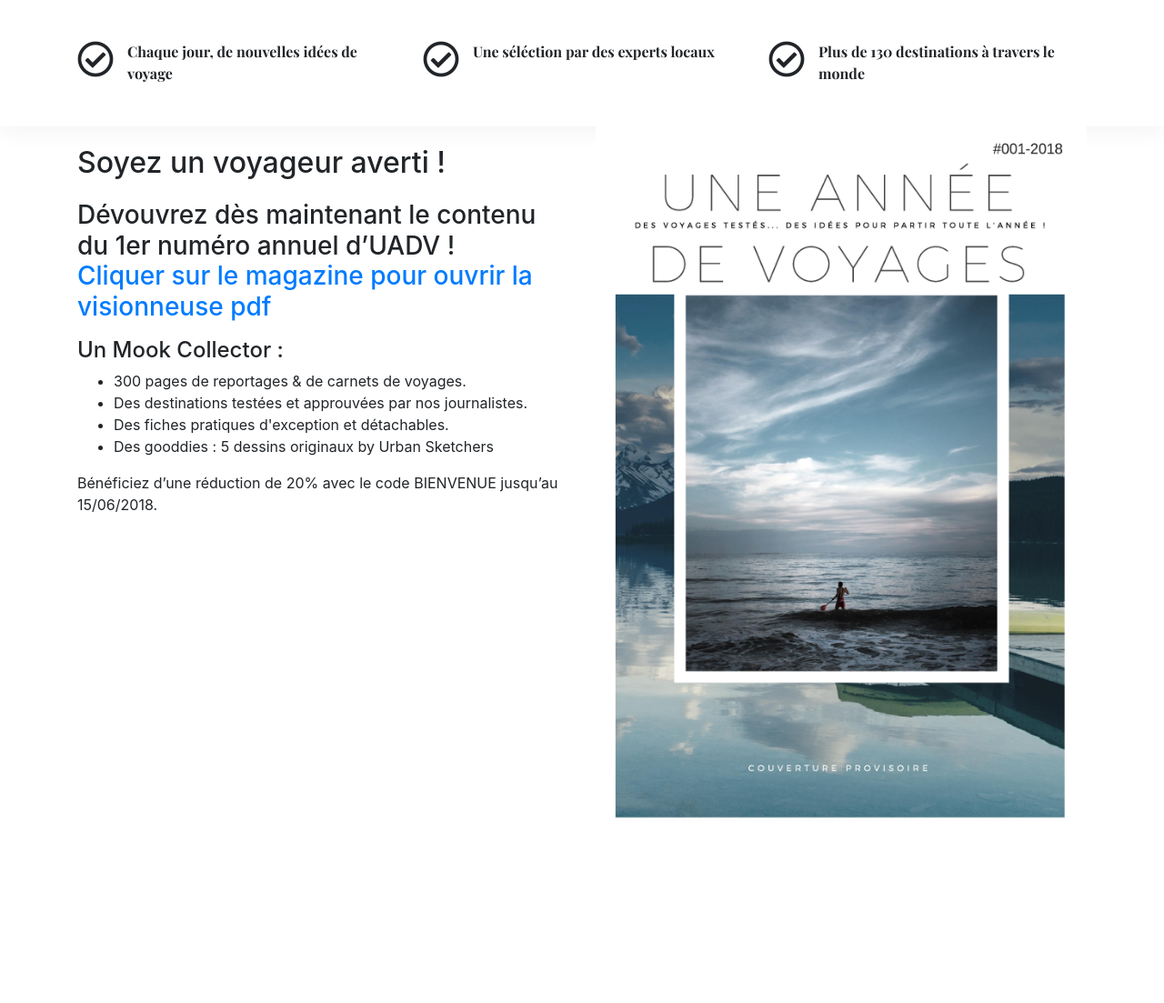
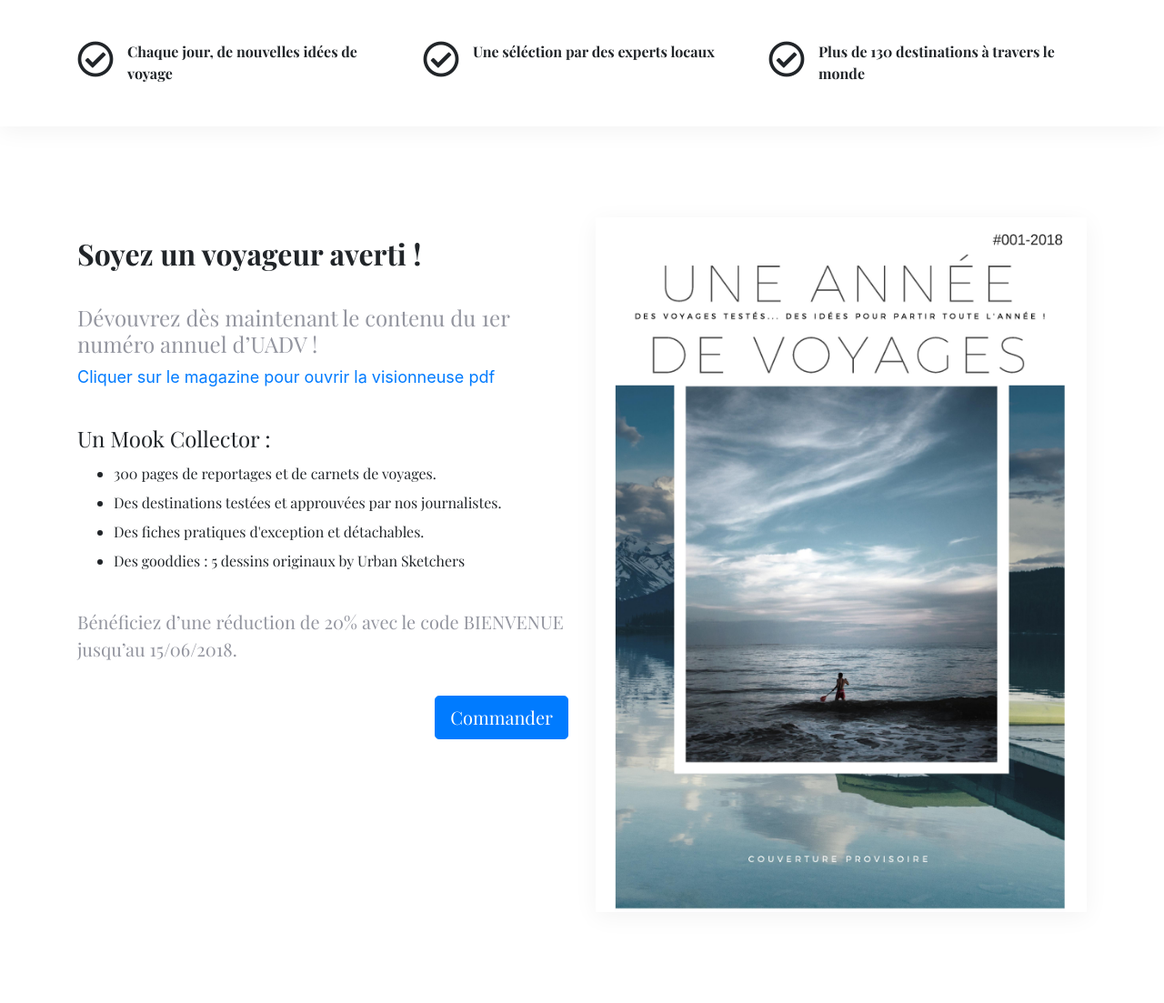
Before and after one commit to AmauryFaveriel/SIPerfectSite-grp11, a PHP site: page / in a window 1280 px wide. Shown: the part 793-1896 px from the top of the page at 91% size. Before the commit the page ends 1693 px from the top, so only its background shows below. Run offline with PHP 8.4, Linux system fonts and the light colour scheme.

Commit message:
update magazine

```diff
--- a/assets/css/scss/components/_homepage.scss
+++ b/assets/css/scss/components/_homepage.scss
@@ -50,15 +50,57 @@
     }
 
     .magazine{
+        padding: 100px 0;
+
         .magazine-text{
+            .title-magazine{
+                @include font-bold;
+                font-size: 32px;
+            }
 
+            .subtitle-magazine{
+                @include font-regular;
+                color: #93959f;
+                font-size: 24px;
+                padding-top: 15px;
+            }
+
+            .link-magazine{
+                font-size: 18px;
+                margin: 10px 0;
+            }
+
+            .list-title-magazine{
+                @include font-regular;
+                margin-top: 40px;
+                margin-bottom: 8px;
+            }
+
+            .list-items-magazine > li{
+                @include font-regular;
+                padding: 4px 0;
+            }
+
+            .reduction-magazine{
+                @include font-regular;
+                color: #93959f;
+                font-size: 20px;
+                padding: 20px 0;
+            }
+
+            .buy-magazine{
+                .btn{
+                    @include font-regular;
+                }
+            }
         }
+    }
 
         .magazine-photo{
             img{
                 max-width: 100%;
                 height: auto;
+                box-shadow: 0px 5px 25px 0px rgba(0,0,0,0.05);
             }
         }
-    }
 }
--- a/index.html
+++ b/index.html
@@ -102,23 +102,24 @@
                             Dévouvrez dès maintenant le contenu
                             du 1er numéro annuel d’UADV !
                             <br>
-                            <a href="#">
-                                Cliquer sur le magazine pour ouvrir la visionneuse pdf
-                            </a>
                         </h3>
-                        <p class="description">
-                            <h4>Un Mook Collector :</h4>
-                            <ul>
-                                <li>300 pages de reportages & de carnets de voyages.</li>
-                                <li>Des destinations testées et approuvées par nos journalistes.</li>
-                                <li>Des fiches pratiques d'exception et détachables.</li>
-                                <li>Des gooddies : 5 dessins originaux by Urban Sketchers</li>
-                            </ul>
-                        </p>
-                        <p class="reduction">
+                        <a href="#" class="link-magazine">
+                            Cliquer sur le magazine pour ouvrir la visionneuse pdf
+                        </a>
+                        <h4 class="list-title-magazine">Un Mook Collector :</h4>
+                        <ul class="list-items-magazine">
+                            <li>300 pages de reportages et de carnets de voyages.</li>
+                            <li>Des destinations testées et approuvées par nos journalistes.</li>
+                            <li>Des fiches pratiques d'exception et détachables.</li>
+                            <li>Des gooddies : 5 dessins originaux by Urban Sketchers</li>
+                        </ul>
+                        <p class="reduction-magazine">
                             Bénéficiez d’une réduction de 20% avec le code
                             BIENVENUE jusqu’au 15/06/2018.
                         </p>
+                        <div class="buy-magazine">
+                            <a href="#" class="btn btn-primary btn-lg float-right">Commander</a>
+                        </div>
                     </div>
                     <div class="col-md-6 magazine-photo">
                         <img src="assets/img/uadv-couv.jpg" alt="magazine">
```
Also changed, not shown: assets/css/styles.css.
